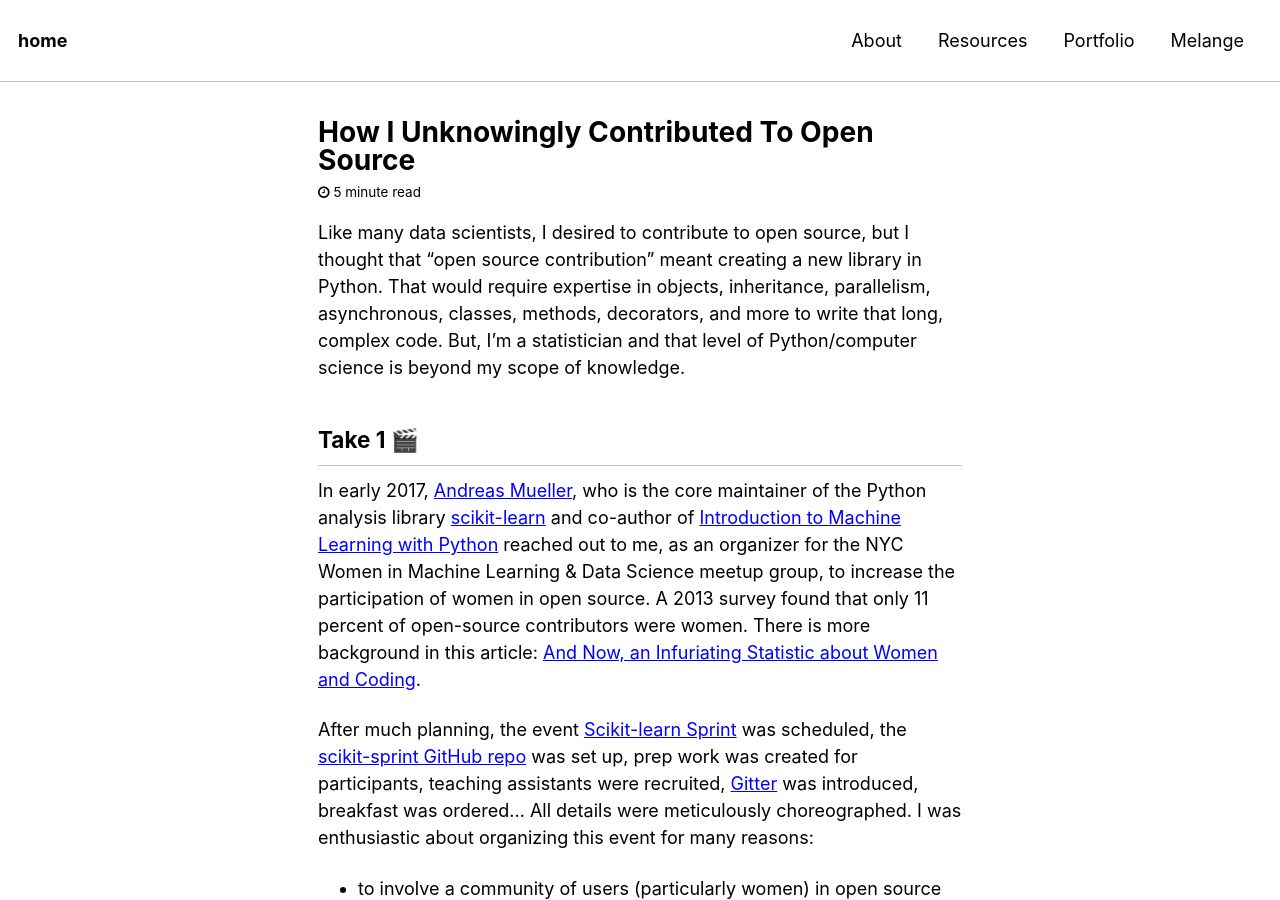
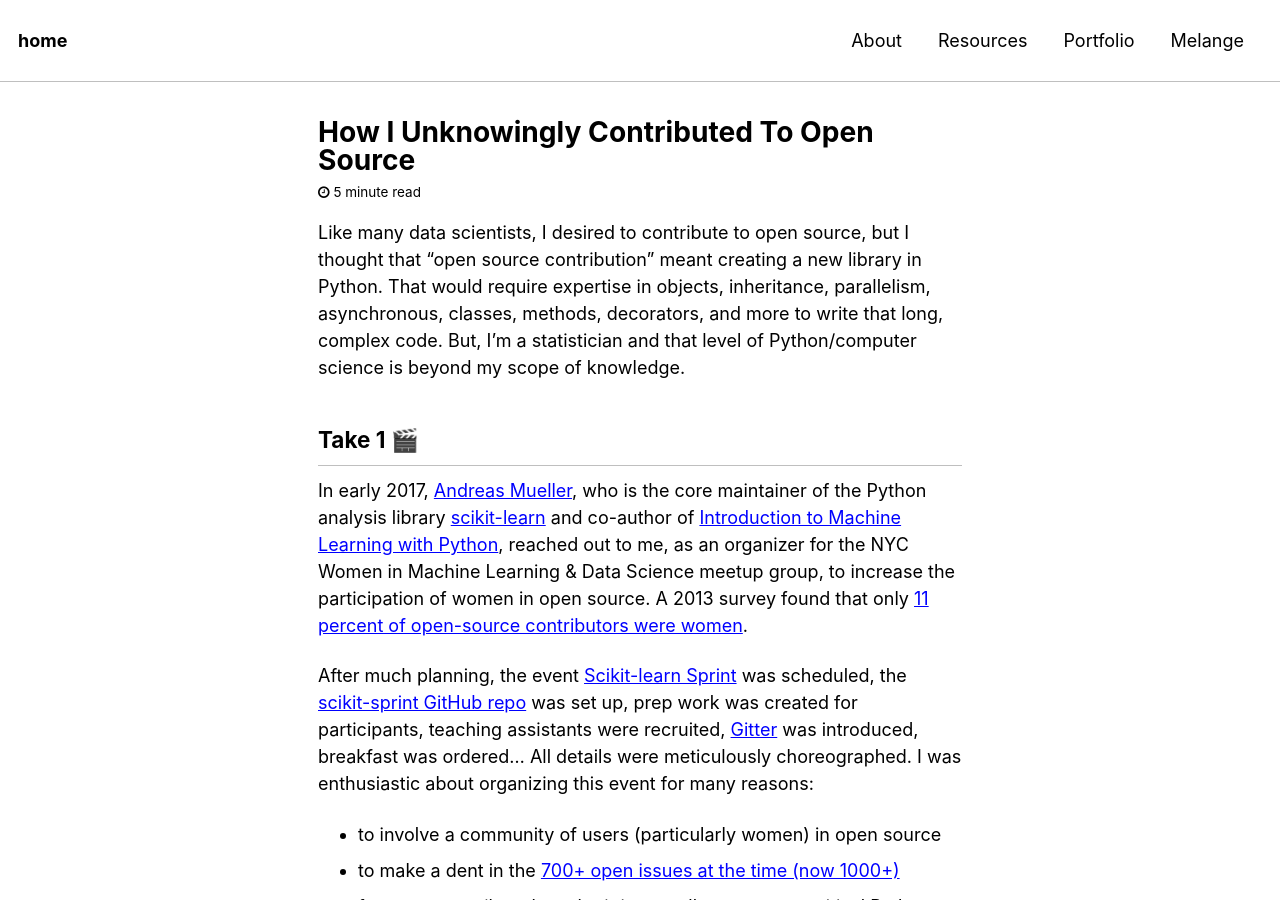
Before and after one commit to reshamas/reshamas.github.io, a Jekyll site: the page built from _posts/2018-04-07-how-i-unknowingly-contributed-to-open-source.md, in a window 1280 px wide and 900 px high. Built offline with Jekyll 4.4.1, drawn with Linux system fonts in a browser that asks for light colours; emoji names are drawn with the system emoji font; comment, search, counter and statistics services are not loaded.

Commit message:
Update 2018-04-07-how-i-unknowingly-contributed-to-open-source.md

```diff
--- a/_posts/2018-04-07-how-i-unknowingly-contributed-to-open-source.md
+++ b/_posts/2018-04-07-how-i-unknowingly-contributed-to-open-source.md
@@ -2,7 +2,7 @@ Like many data scientists, I desired to contribute to open source, but I thought
 
 ## Take 1 :clapper:
 
-In early 2017, [Andreas Mueller](https://twitter.com/amuellerml), who is the core maintainer of the Python analysis library [scikit-learn](https://github.com/scikit-learn/scikit-learn) and co-author of [Introduction to Machine Learning with Python](http://shop.oreilly.com/product/0636920030515.do) reached out to me, as an organizer for the NYC Women in Machine Learning & Data Science meetup group, to increase the participation of women in open source.  A 2013 survey found that only 11 percent of open-source contributors were women.  There is more background in this article: [And Now, an Infuriating Statistic about Women and Coding](https://www.newamerica.org/weekly/111/and-now-an-infuriating-statistic-about-women-and-coding/).
+In early 2017, [Andreas Mueller](https://twitter.com/amuellerml), who is the core maintainer of the Python analysis library [scikit-learn](https://github.com/scikit-learn/scikit-learn) and co-author of [Introduction to Machine Learning with Python](http://shop.oreilly.com/product/0636920030515.do), reached out to me, as an organizer for the NYC Women in Machine Learning & Data Science meetup group, to increase the participation of women in open source.  A 2013 survey found that only [11 percent of open-source contributors were women](https://www.newamerica.org/weekly/111/and-now-an-infuriating-statistic-about-women-and-coding/).
 
 After much planning, the event [Scikit-learn Sprint](https://www.meetup.com/NYC-Women-in-Machine-Learning-Data-Science/events/237123181/) was scheduled, the [scikit-sprint GitHub repo](https://github.com/WiMLDS/scikit-sprint) was set up, prep work was created for participants, teaching assistants were recruited, [Gitter](https://gitter.im/scikit-learn/scikit-learn) was introduced, breakfast was ordered…  All details were meticulously choreographed.  I was enthusiastic about organizing this event for many reasons:
 - to involve a community of users (particularly women) in open source
```
